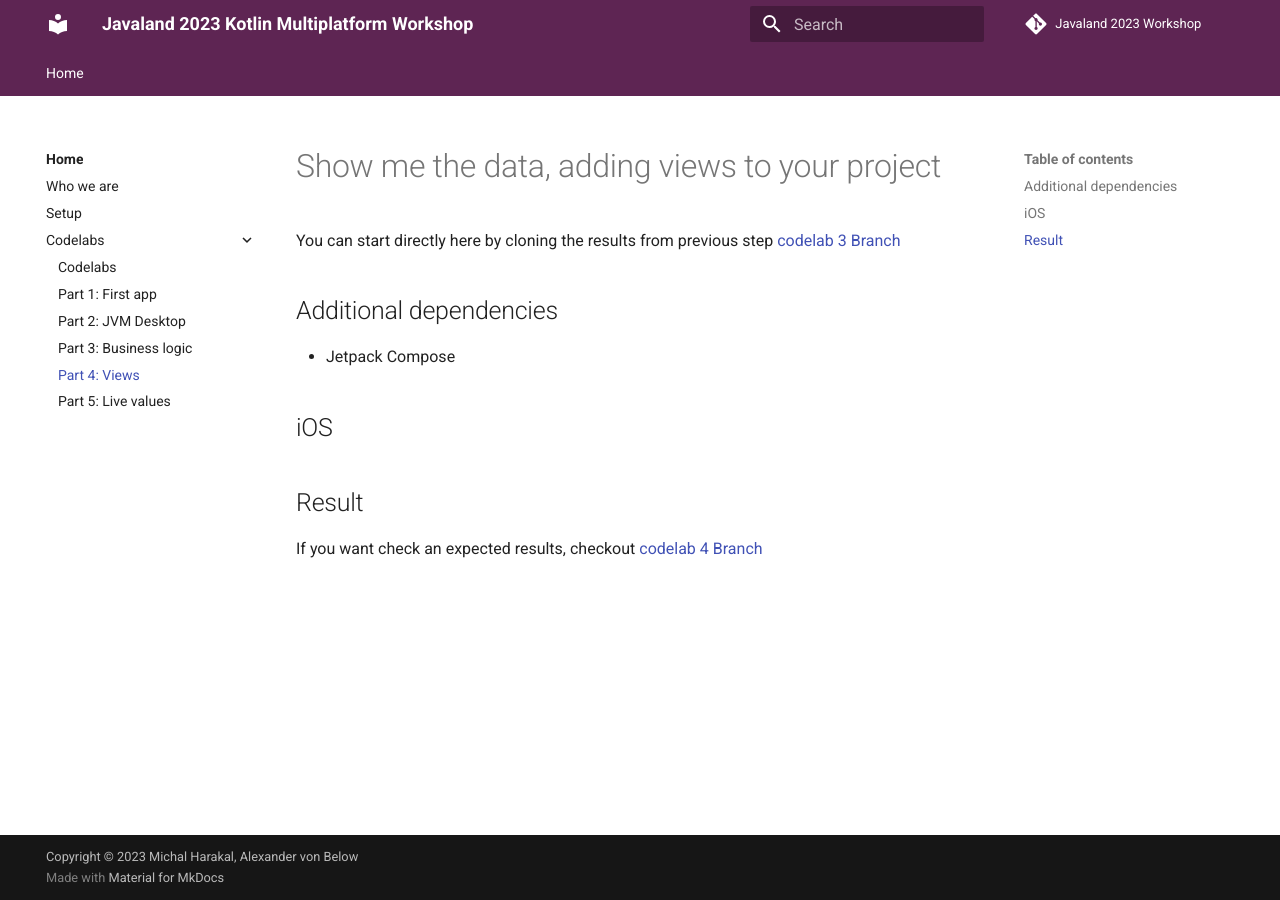
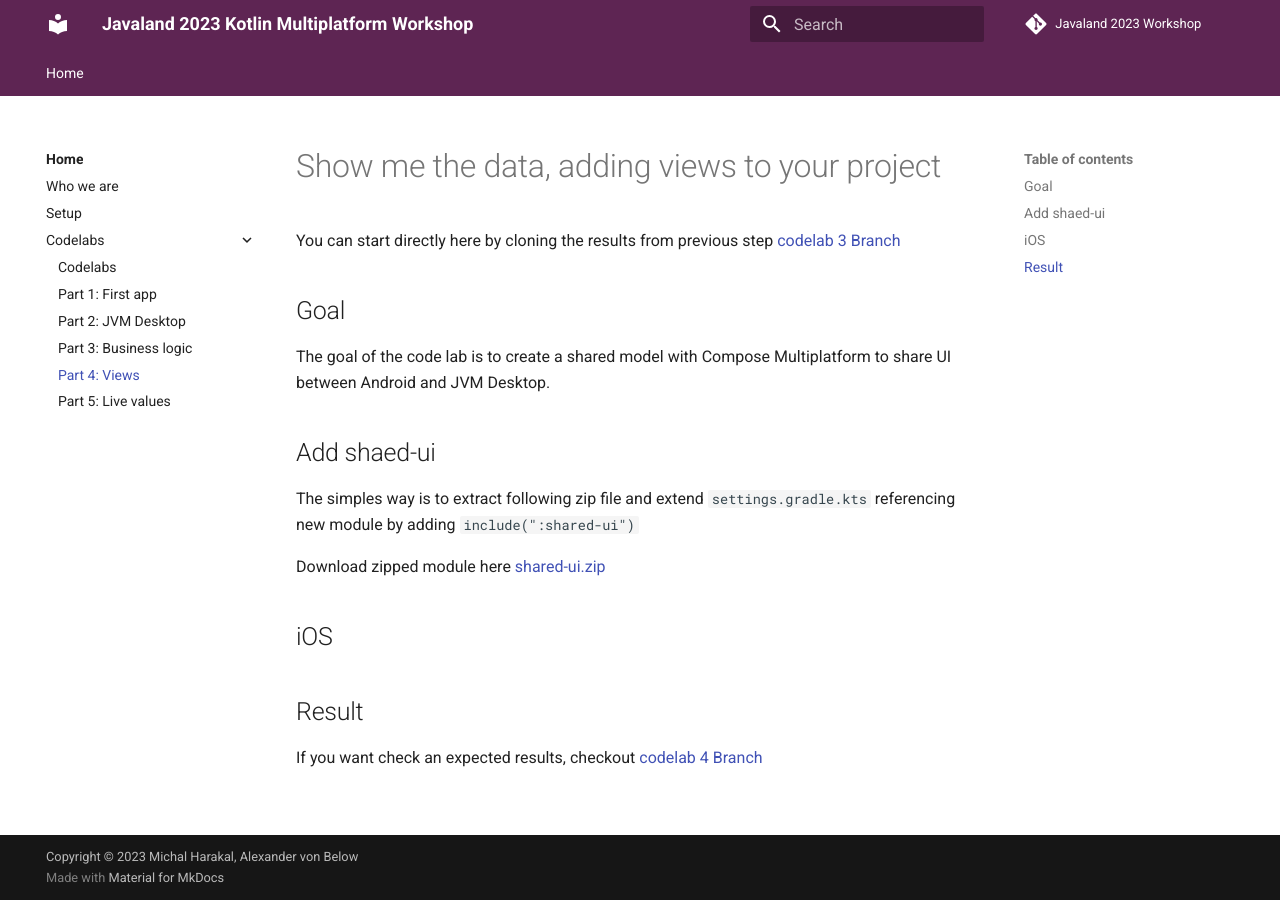
Before and after one commit to michalharakal/kmp-workshop, an MkDocs documentation site: the page built from javaland2023/mkdocs/src/doc/docs/codelab-4.md, in a window 1280 px wide. Built offline with MkDocs 1.6.1 and Material for MkDocs 9.7.7, drawn with Linux system fonts in a browser that asks for light colours; comment, search, counter and statistics services are not loaded.

Commit message:
Add notes on codelab 4

```diff
--- a/javaland2023/mkdocs/src/doc/docs/codelab-4.md
+++ b/javaland2023/mkdocs/src/doc/docs/codelab-4.md
@@ -3,9 +3,15 @@
 You can start directly here by cloning the results from previous
 step [codelab 3 Branch](https://github.com/michalharakal/kmp-workshop/tree/javaland2023/codelab-3/javaland2023/codelab/iot-explorer)
 
-## Additional dependencies
+## Goal
 
-* Jetpack Compose
+The goal of the code lab is to create a shared model with Compose Multiplatform to share UI between Android and JVM Desktop.
+
+## Add shaed-ui
+
+The simples way is to extract following zip file and extend `settings.gradle.kts` referencing new module by adding `include(":shared-ui")`
+
+Download zipped module here [shared-ui.zip](shared-ui.zip)
 
 ## iOS
 
```
Also changed, not shown: javaland2023/mkdocs/src/doc/docs/codelab-3.md (+3 -0 lines), javaland2023/mkdocs/src/doc/docs/codelab-5.md (+10 -2 lines), javaland2023/mkdocs/src/doc/docs/esp32.jpeg (added), 1 other file.
